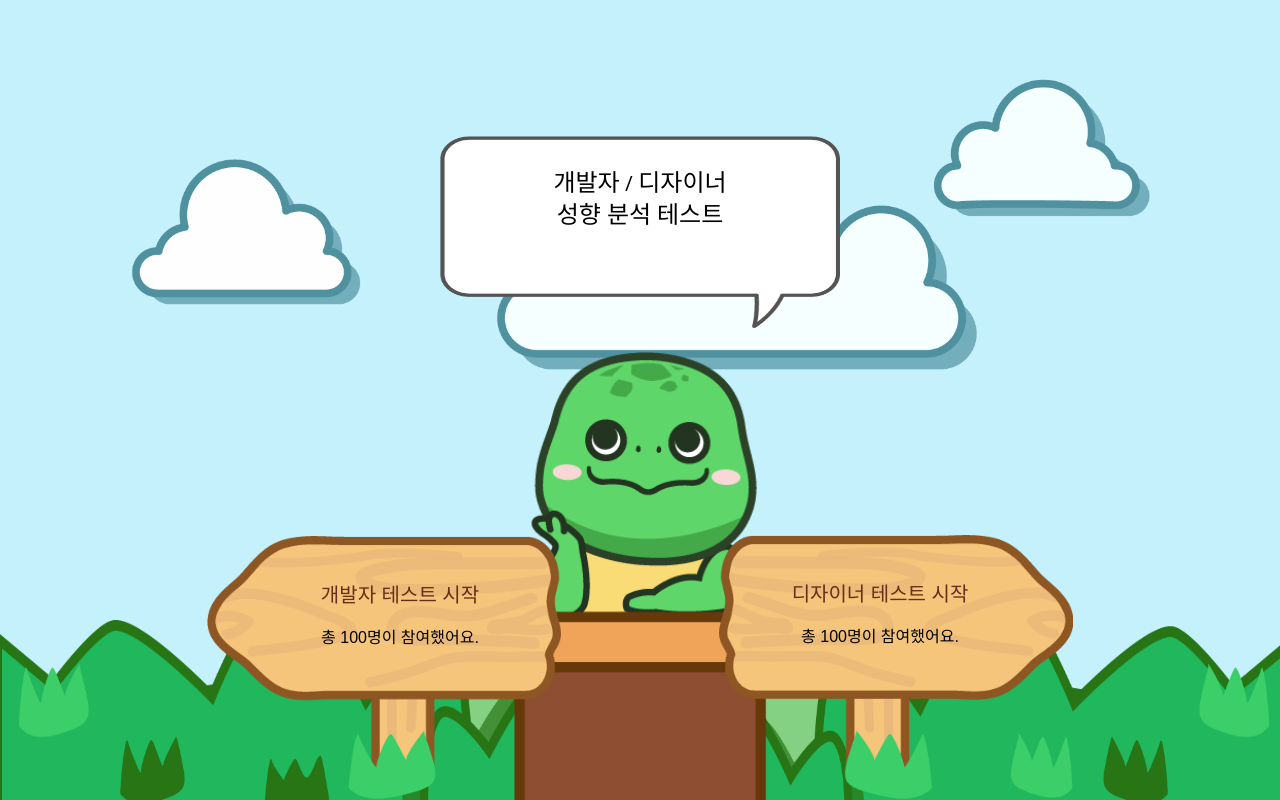
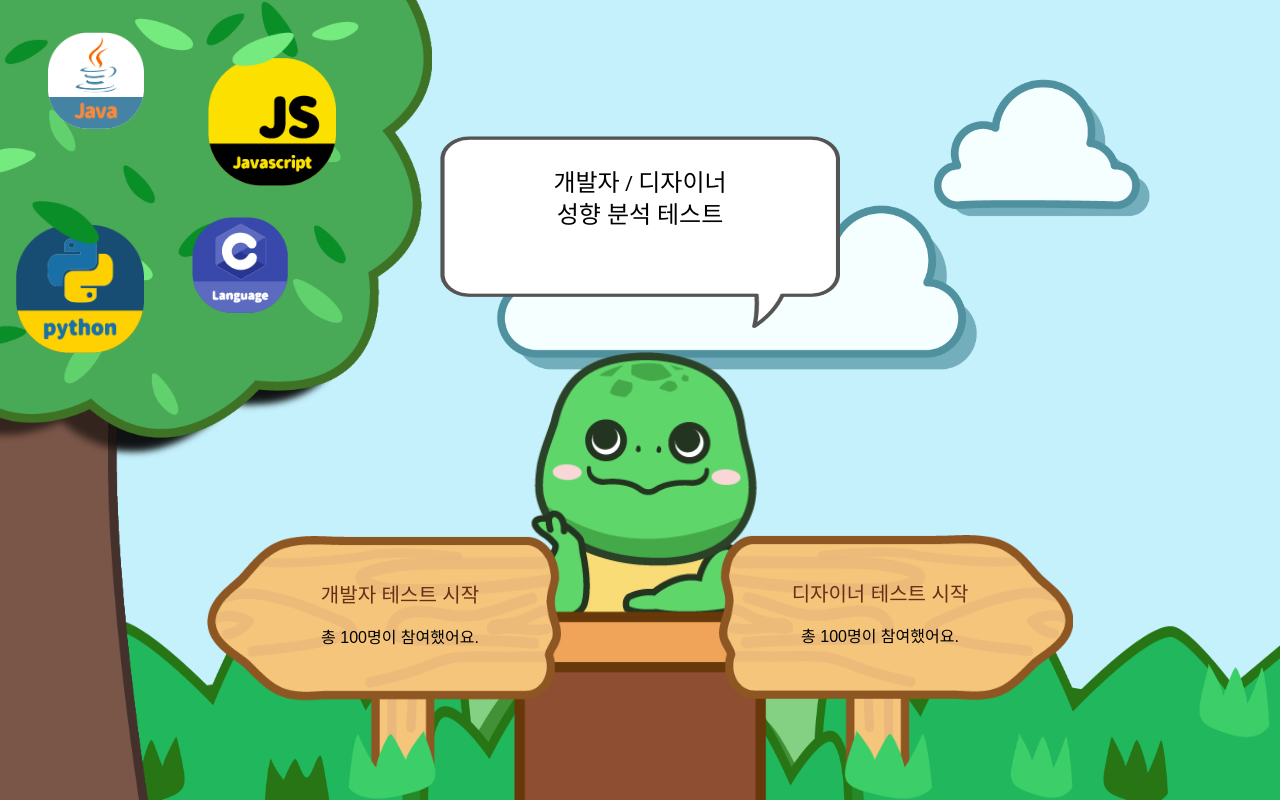
Before and after one commit to purplecode-team/developer-designer-type-indicator, a React app: page / in a window 1280 px wide. Built offline with nearby package versions, Linux system fonts and the light colour scheme; the HTML template or start-up script is replaced by a standard one.

Commit message:
add: 왼쪽 icon tree 추가

```diff
--- /dev/null
+++ b/src/components/main/IconM.jsx
@@ -0,0 +1,20 @@
+import styled from 'styled-components';
+import media from '../../lib/styles/media';
+import React from 'react';
+
+const IconImg = styled.img`
+  width: 10rem;
+  object-fit: contain;
+  margin-top: ${(props) => props.top}rem;
+  margin-left: ${(props) => props.left}rem;
+  margin-right: ${(props) => props.right}rem;
+  @media (max-width: ${media.laptopL}) {
+    width: 8rem;
+  }
+`;
+
+const IconM = ({ src, alt, top, left, right }) => {
+  return <IconImg src={src} alt={alt} top={top} left={left} right={right} />;
+};
+
+export default IconM;
--- /dev/null
+++ b/src/components/main/IconS.jsx
@@ -0,0 +1,20 @@
+import styled from 'styled-components';
+import React from 'react';
+import media from '../../lib/styles/media';
+
+const IconImg = styled.img`
+  width: 8rem;
+  object-fit: contain;
+  margin-top: ${(props) => props.top}rem;
+  margin-left: ${(props) => props.left}rem;
+  margin-right: ${(props) => props.right}rem;
+  @media (max-width: ${media.laptopL}) {
+    width: 6rem;
+  }
+`;
+
+const IconS = ({ src, alt, top, left, right }) => {
+  return <IconImg src={src} alt={alt} top={top} left={left} right={right} />;
+};
+
+export default IconS;
--- a/src/components/main/InformationBoard.jsx
+++ b/src/components/main/InformationBoard.jsx
@@ -8,7 +8,7 @@ const Button = styled.button`
   outline: none;
   cursor: pointer;
   width: 24rem;
-  z-index: 2;
+  z-index: 10;
   transition: all 0.2s ease-in-out;
   img {
     width: 95%;
--- /dev/null
+++ b/src/containers/main/LeftIconContainer.jsx
@@ -0,0 +1,57 @@
+import React from 'react';
+import styled from 'styled-components';
+import media from '../../lib/styles/media';
+import IconM from '../../components/main/IconM';
+import IconS from '../../components/main/IconS';
+
+// img src
+import icon1 from '../../../public/img/f_icon1.png';
+import icon2 from '../../../public/img/f_icon2.png';
+import icon3 from '../../../public/img/f_icon3.png';
+import icon4 from '../../../public/img/f_icon4.png';
+import tree from '../../../public/img/tree_left.png';
+
+const Container = styled.div`
+  position: absolute;
+  left: -3rem;
+  top: -1rem;
+  z-index: 3;
+  height: 110vh;
+  width: 100%;
+  background-image: url(${tree});
+  background-size: contain;
+  background-repeat: no-repeat;
+  @media (max-width: ${media.laptopM}) {
+    display: none;
+  }
+`;
+
+const Content = styled.div`
+  margin-top: 5rem;
+  margin-left: 5rem;
+  width: 40rem;
+  height: 40%;
+  left: 10rem;
+  display: grid;
+  grid-template-columns: 1fr 1fr;
+  @media (max-width: ${media.laptopL}) {
+    margin-top: 3rem;
+    margin-left: 0;
+    width: 30rem;
+  }
+`;
+
+const LeftIconContainer = () => {
+  return (
+    <Container>
+      <Content>
+        <IconS src={icon4} left="6" />
+        <IconM src={icon1} left="1" />
+        <IconM src={icon2} top="-1" left="4" />
+        <IconS src={icon3} />
+      </Content>
+    </Container>
+  );
+};
+
+export default LeftIconContainer;
--- a/src/lib/styles/media.js
+++ b/src/lib/styles/media.js
@@ -4,6 +4,7 @@ const media = {
   mobileL: '425px',
   tablet: '768px',
   laptop: '1024px',
+  laptopM: '1200px',
   laptopL: '1440px',
   desktop: '2560px',
 };
--- a/src/pages/Main.jsx
+++ b/src/pages/Main.jsx
@@ -2,10 +2,12 @@ import React from 'react';
 import styled from 'styled-components';
 import MainContainer from '../containers/main/MainContainer';
 import BoardContainer from '../containers/main/BoardContainer';
+import LeftIconContainer from '../containers/main/LeftIconContainer';
 
 const Main = () => {
   return (
     <MainWrapper>
+      <LeftIconContainer />
       <BoardContainer />
       <MainContainer />
     </MainWrapper>
@@ -16,6 +18,7 @@ const MainWrapper = styled.div`
   height: 100vh;
   width: 100%;
   overflow: hidden;
+  position: relative;
   background-color: #c5f1fc;
 `;
 
```
Also changed, not shown: public/img/tree_left.png.
